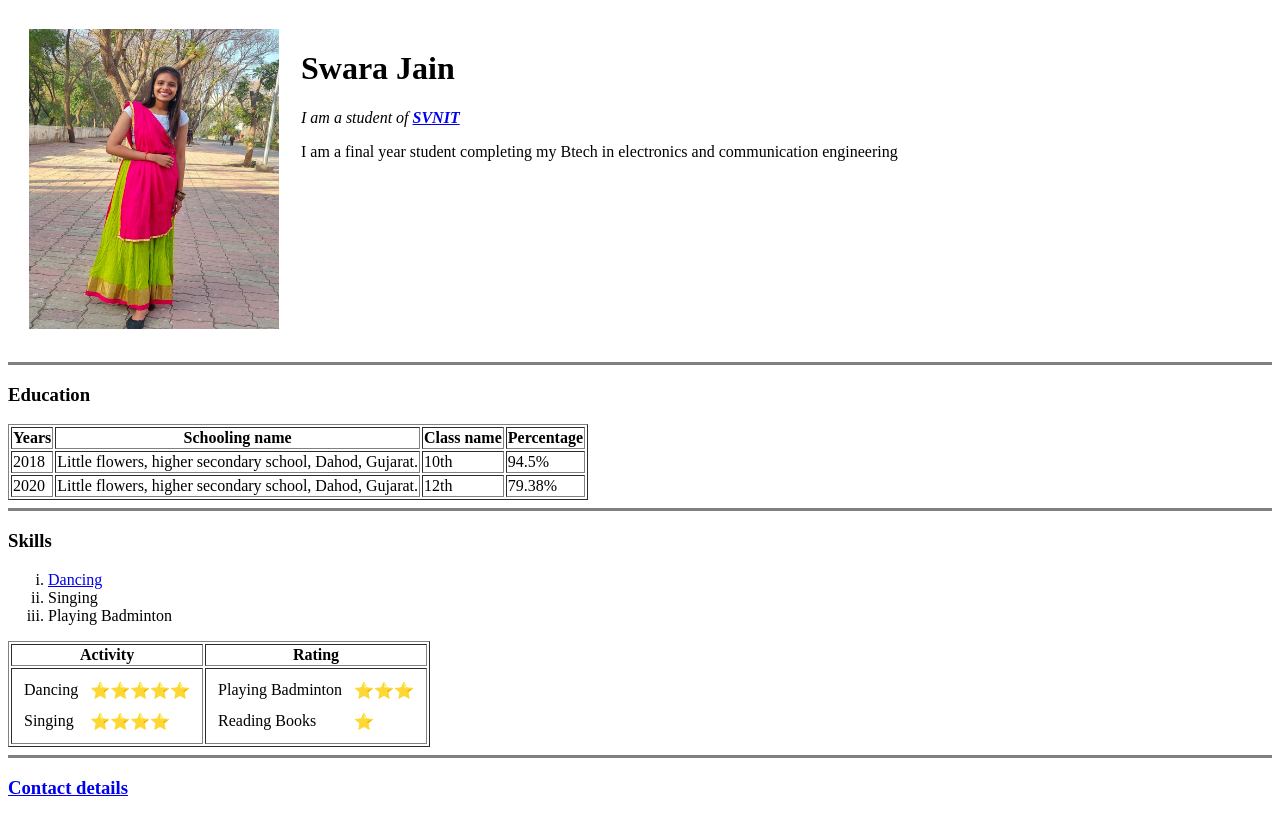
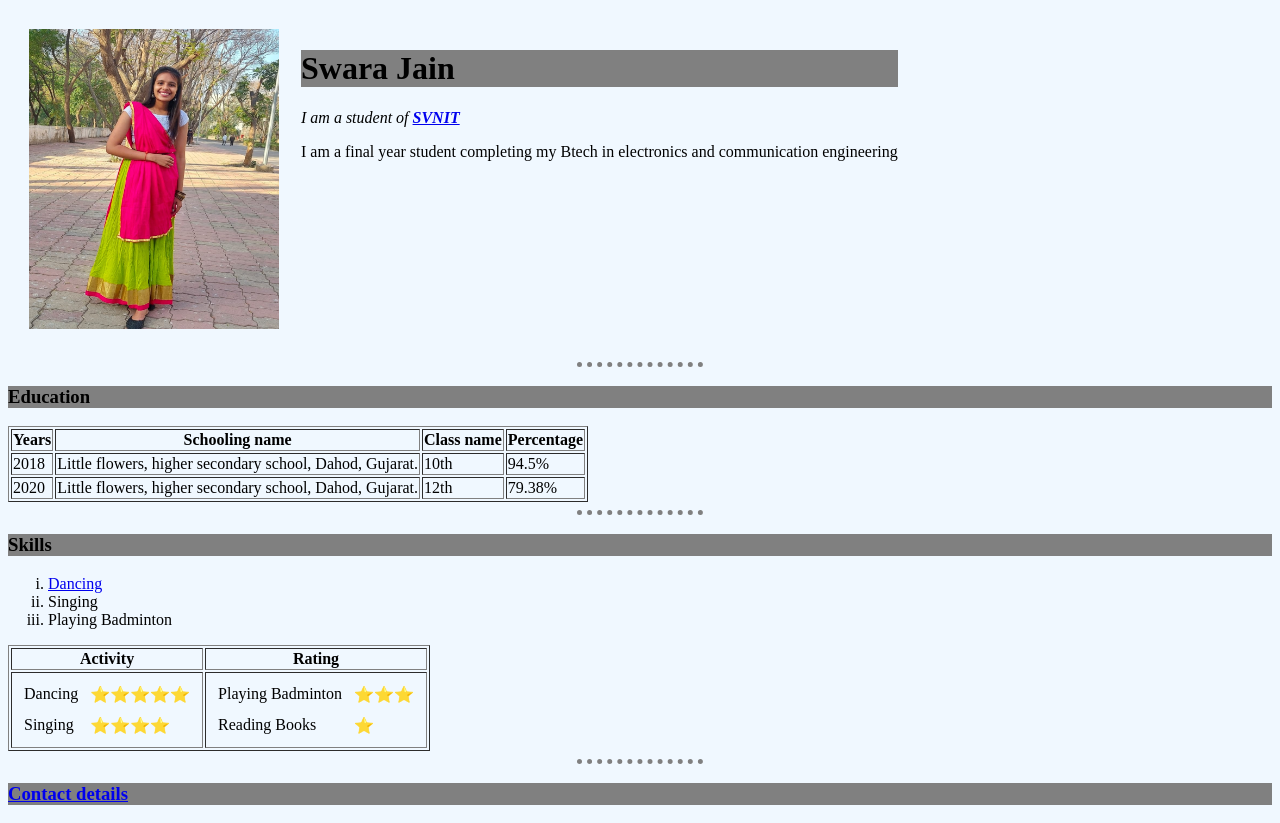
Before and after one commit to Swarajain5/Web-Dev-Intro-Website, a plain HTML site: page index.html in a window 1280 px wide. Drawn offline with Linux system fonts and the light colour scheme.

Commit message:
final intro website

```diff
--- a/index.html
+++ b/index.html
@@ -5,6 +5,8 @@
     <meta http-equiv="X-UA-Compatible" content="IE=edge">
     <meta name="viewport" content="width=device-width, initial-scale=1.0">
     <title>Swara's Personal Site</title>
+    <link rel="stylesheet" href="style.css">
+    <link rel="icon" href="letter_S.jpg">
 </head>
 <body>
     <!-- <a href="https://ibb.co/ssTHrCB"><img src="https://i.ibb.co/2czNBSb/Whats-App-Image-2023-06-07-at-10-30-10-PM.jpg" alt="Swara's profile picrure" border="0" width="250" height="300"></a> -->
@@ -16,7 +18,7 @@
                 <p>I am a final year student completing my Btech in electronics and communication engineering</p></td>
         </tr>
     </table>
-    <hr size="3" noshade="3">
+    <hr>
     <h3>Education</h3>
     <table border="1">
         <thead>
@@ -42,7 +44,7 @@
             </tr>
         </tbody>
     </table>
-    <hr size="3" noshade="3">
+    <hr>
     <h3>Skills</h3>
     <ol type="i">
         <li><a href="https://www.instagram.com/reel/CseuBrKAuuY/?igshid=MTc4MmM1YmI2Ng==">Dancing</a></li>
@@ -86,7 +88,7 @@
             </tr>
         </tbody>
     </table>
-    <hr size="3" noshade="">
+    <hr>
     <h3><a href="contact.html">Contact details</a></h3>
 </body>
 </html>
--- /dev/null
+++ b/style.css
@@ -0,0 +1,23 @@
+body{
+    background-color: aliceblue;
+}
+hr{
+    border-style: dotted none none;
+    border-width: 5px;
+    border-color: grey;
+    width: 10%;
+}
+h1{
+    background-color: grey;
+    color:black;
+}
+h3{
+    background-color: grey;
+    color:black;
+}
+h1:hover{
+    color: aliceblue;
+}
+h3:hover{
+    color: aliceblue;
+}
```
Also changed, not shown: contact.html (+2 -1 lines), letter_S.jpg (added).
